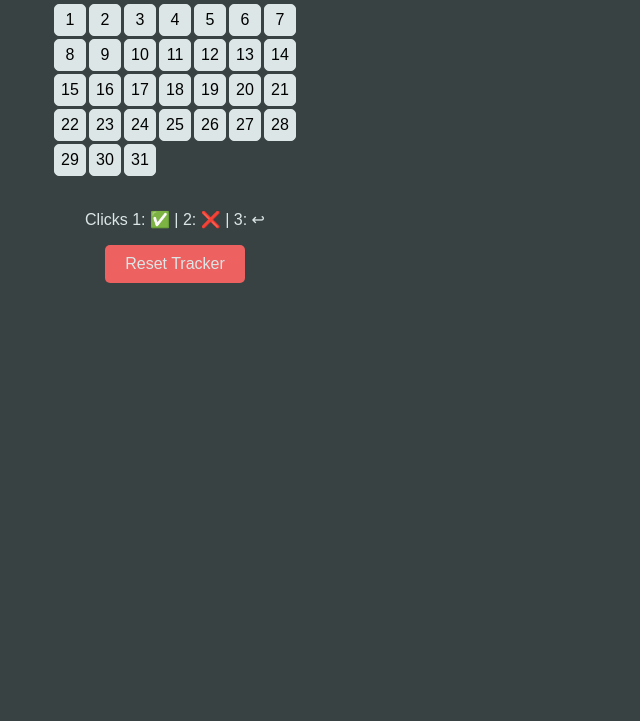
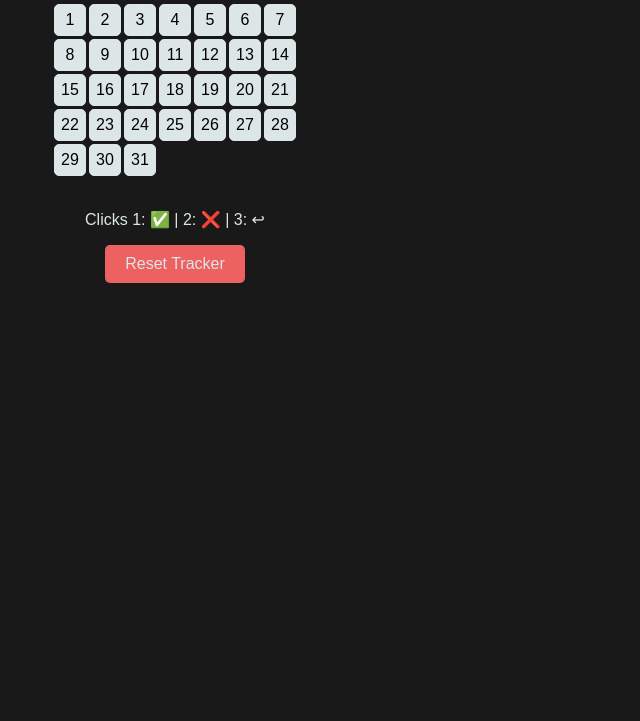
Before and after one commit to sofeyahamira/habit-tracker, a plain HTML site: page index.html in a window 1280 px wide. Shown: the part 79-800 px from the top of the page, without its empty margins (0-640 px from the left). Drawn offline with Linux system fonts and the light colour scheme; a web font is replaced by a local one.

Commit message:
Update index.html

```diff
--- a/index.html
+++ b/index.html
@@ -10,7 +10,7 @@
         @import url('https://fonts.googleapis.com/css2?family=Jersey+15&display=swap');
 
         :root {
-            --black: #394242;
+            --black: #191919;
             --white: #dce6e6;
             --green: #66ad8d;
             --red: #ed6161;
```
